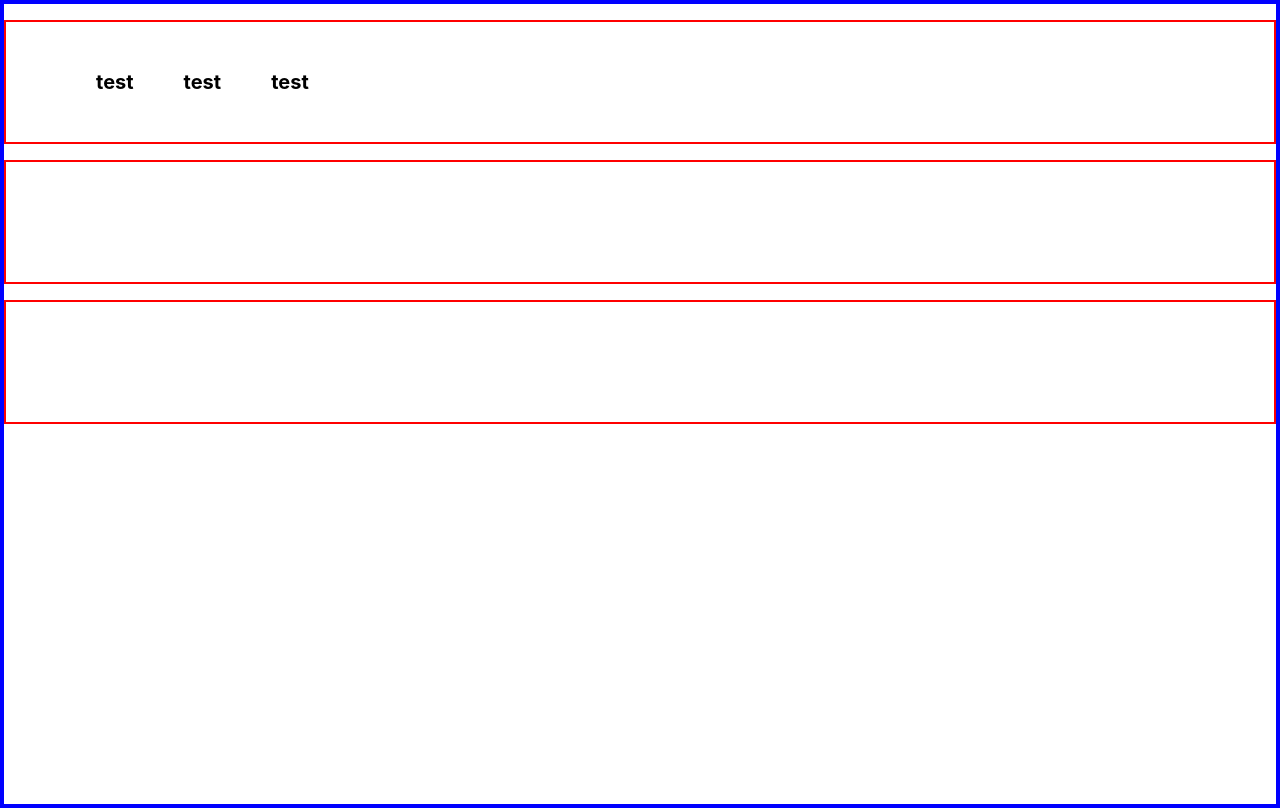
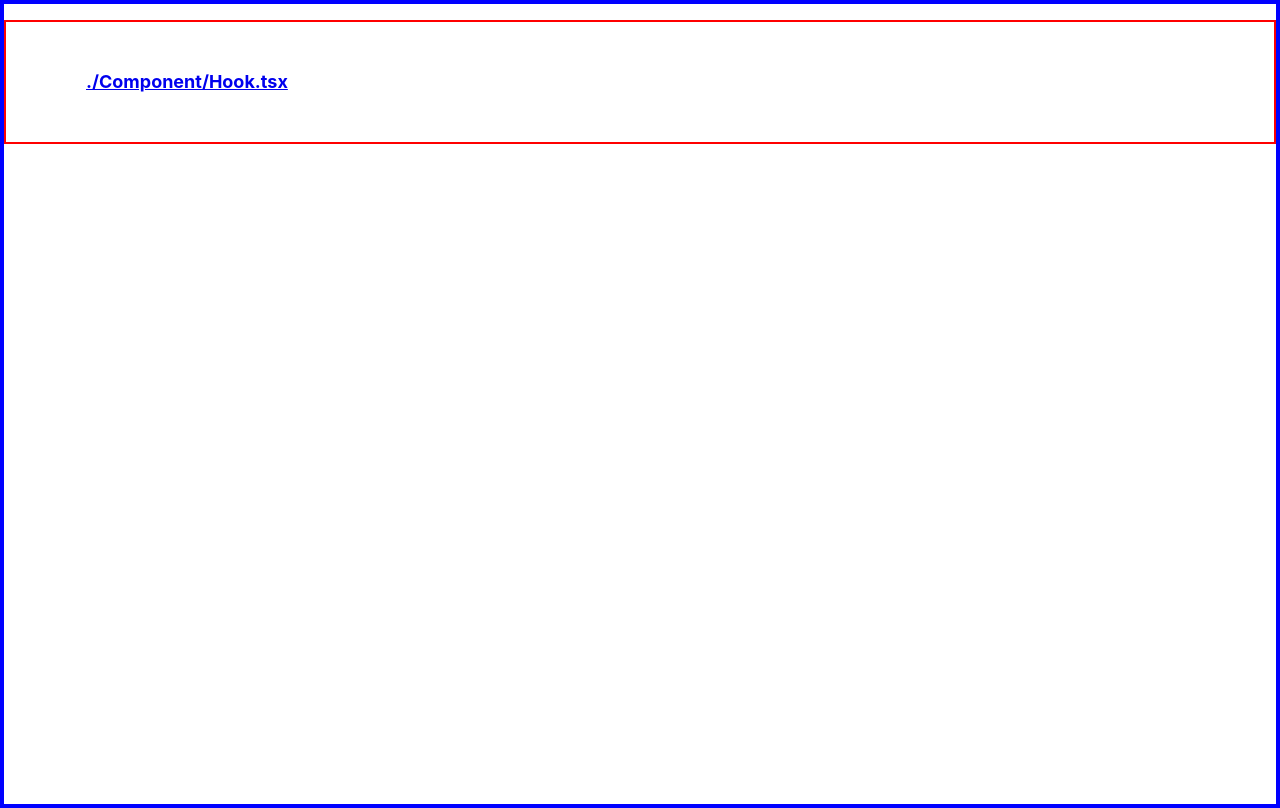
Before and after one commit to SejuneOh/StudyPage, a React (Create React App) app: page / in a window 1280 px wide. Built offline with nearby package versions, Linux system fonts and the light colour scheme.

Commit message:
feat: Develop move Hook Component that use react-router-dom

```diff
--- a/src/App.js
+++ b/src/App.js
@@ -1,6 +1,8 @@
 import logo from './logo.svg';
 import './App.css';
 import styled from 'styled-components'
+import { BrowserRouter, Routes, Route, Link } from 'react-router-dom'
+
 
 
 const Container = styled.div`
@@ -22,26 +24,36 @@ const Li = styled.li`
   line-height: 120px;
   hight: 10px;
   list-style-type: none;
-  margin-left: 50px;
+  margin-left: 40px;
   box-sizing: border-box;
-  font-size: 20px;
+  font-size: 18px;
   font-weight: 700;
- `;
+`;
+
+const Main = () => {
+
+  return (
+    <Container>
+      <Ul>
+        <Link to="/Hook">
+          <Li>./Component/Hook.tsx</Li>
+        </Link>
+      </Ul>
+    </Container>
+  )
+}
 
 
 // main page li styled
 function App() {
   return (
     <>
-      <Container>
-        <Ul>
-          <Li>test</Li>
-          <Li>test</Li>
-          <Li>test</Li>
-        </Ul>
-        <Ul></Ul>
-        <Ul></Ul>
-      </Container>
+      <BrowserRouter>
+        <Routes>
+          <Route path='/' element={<Main />}></Route>
+          {/* <Route path='/Hook' element={ }></Route> */}
+        </Routes>
+      </BrowserRouter>
     </>
   );
 }
```
